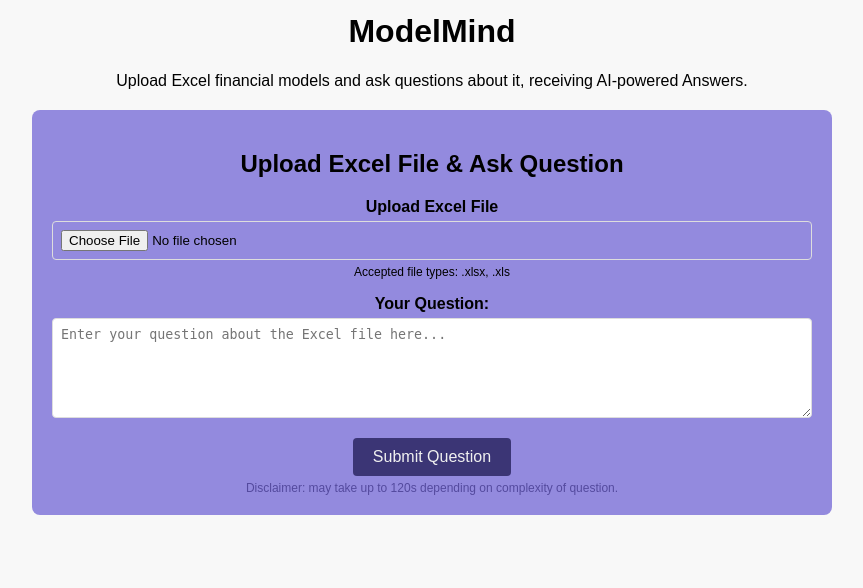
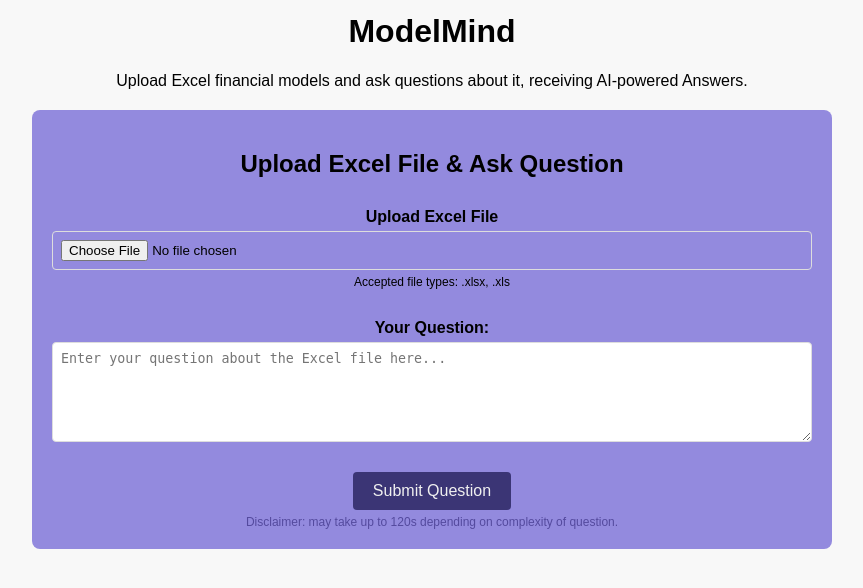
Before and after one commit to JoeA108/DocuBridge, a Flask app: page / in a window 1280 px wide. Shown: the part 152-740 px from the top of the page, without its empty margins (208-1071 px from the left). Run offline with Flask 3, Linux system fonts and the light colour scheme.

Commit message:
minor html changes

```diff
--- a/templates/index.html
+++ b/templates/index.html
@@ -93,20 +93,16 @@
     <div class="form-container">
         <h2>Upload Excel File & Ask Question</h2>
         <form id="uploadForm" method="POST" action="/upload" enctype="multipart/form-data">
-
-
             <div class="form-group">
-                <label for="excel_file">Upload Excel File</label>
+                <label for="excel_file"  style="margin-top: 30px;">Upload Excel File</label>
                 <input type="file" id="excel_file" name="excel_file" accept=".xlsx, .xls" required>
                 <div class="file-note">Accepted file types: .xlsx, .xls</div>
             </div>
-
-
             <div class="form-group">
-                <label for="user_question">Your Question: </label>
+                <label for="user_question"  style="margin-top: 30px;">Your Question: </label>
                 <textarea id="user_question" name="user_question" placeholder="Enter your question about the Excel file here..." required></textarea>
             </div>
-            <button type="submit" id="submitBtn" class="submit-btn">Submit Question</button>
+            <button type="submit" id="submitBtn" class="submit-btn" style="margin-top: 10px;">Submit Question</button>
             <div class="submit-note">Disclaimer: may take up to 120s depending on complexity of question.</div>
         </form>
     </div>
--- a/templates/upload_success.html
+++ b/templates/upload_success.html
@@ -79,12 +79,11 @@
         .submit-btn:hover, .btn:hover {
             background-color: #2f2b5f;
         }
-        /* Loading state for both .submit-btn and .btn */
         .submit-btn.loading, .btn.loading {
             background-color: #2f2b5f;
             cursor: not-allowed;
             opacity: 0.8;
-            pointer-events: none; /* Prevent clicks while loading */
+            pointer-events: none;
         }
         .file-note {
             font-size: 12px;
```
